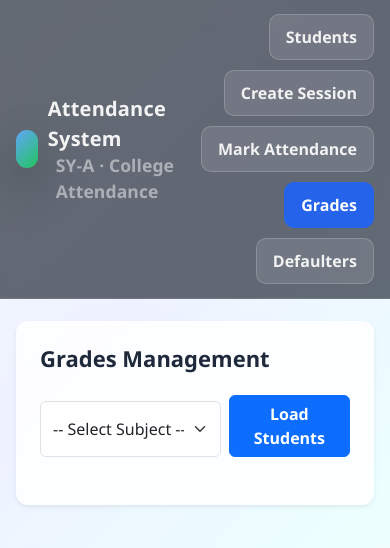
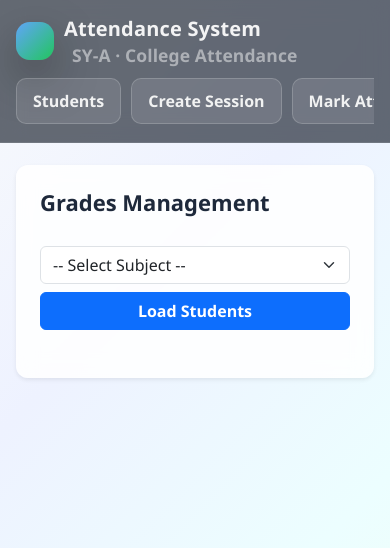
Before and after one commit to HARSHITA-ALTF4/Attendance-manager, a Flask app: page /grades in a window 390 px wide. Shown: the top 548 px of the page. Run offline with Flask 3, Linux system fonts and the light colour scheme; data comes from the database, SQL or seed files in the repository.

Commit message:
Improve mobile responsiveness across templates

```diff
--- a/templates/base.html
+++ b/templates/base.html
@@ -106,6 +106,26 @@
         margin: 0 auto;
         padding: 22px 16px;
       }
+
+      @media (max-width: 768px){
+        .nav-inner{
+          flex-direction: column;
+          align-items: flex-start;
+          gap: 10px;
+        }
+
+        .nav-actions{
+          width: 100%;
+          flex-wrap: nowrap;
+          justify-content: flex-start;
+          overflow-x: auto;
+          padding-bottom: 4px;
+        }
+
+        .pill{
+          white-space: nowrap;
+        }
+      }
     </style>
   </head>
 
--- a/templates/create_session.html
+++ b/templates/create_session.html
@@ -42,6 +42,7 @@
     <p class="muted">Your latest created lectures.</p>
 
     {% if recent and recent|length > 0 %}
+      <div class="table-responsive">
         <table class="mt-2">
           <thead>
             <tr>
@@ -62,6 +63,7 @@
             {% endfor %}
           </tbody>
         </table>
+      </div>
     {% else %}
       <p class="muted" style="margin:0;">No sessions yet. Create your first one.</p>
     {% endif %}
--- a/templates/grades.html
+++ b/templates/grades.html
@@ -6,7 +6,7 @@
 <div class="card p-4 shadow-sm border-0" style="border-radius:12px; background: rgba(255,255,255,0.85); backdrop-filter: blur(10px);">
     <h2 class="mb-4" style="font-weight:800; color:#1e293b;">Grades Management</h2>
 
-    <form method="GET" action="{{ url_for('grades') }}" class="mb-4 d-flex gap-2">
+    <form method="GET" action="{{ url_for('grades') }}" class="mb-4 d-flex flex-column flex-md-row gap-2">
         <select name="subject_id" class="form-select" style="max-width: 400px;">
             <option value="">-- Select Subject --</option>
             {% for sub in subjects %}
@@ -16,7 +16,7 @@
                 </option>
             {% endfor %}
         </select>
-        <button type="submit" class="btn btn-primary px-4 fw-bold">Load Students</button>
+        <button type="submit" class="btn btn-primary px-4 fw-bold w-100">Load Students</button>
     </form>
 
     {% if selected_subject_id %}
--- a/templates/mark_attendance.html
+++ b/templates/mark_attendance.html
@@ -29,6 +29,7 @@
 
     <form method="post">
       <input type="hidden" name="session_id" value="{{ selected_session_id }}">
+      <div class="table-responsive">
         <table class="table table-sm table-striped">
           <thead><tr><th>Roll</th><th>Name</th><th>Present</th></tr></thead>
           <tbody>
@@ -44,6 +45,7 @@
             {% endfor %}
           </tbody>
         </table>
+      </div>
       <button class="btn btn-success">Save Attendance</button>
     </form>
   </div>
--- a/templates/report_defaulters.html
+++ b/templates/report_defaulters.html
@@ -25,6 +25,7 @@
 <div class="card">
   <div class="card-body">
     <h6>Subject: {{ chosen_subject.subject_code }} - {{ chosen_subject.subject_name }}</h6>
+    <div class="table-responsive">
       <table class="table table-sm table-striped mt-3">
         <thead><tr><th>Roll</th><th>Name</th><th>%</th></tr></thead>
         <tbody>
@@ -38,5 +39,6 @@
       </table>
     </div>
   </div>
+</div>
 {% endif %}
 {% endblock %}
--- a/templates/students.html
+++ b/templates/students.html
@@ -32,6 +32,7 @@
     <div class="pro-card">
       <h5 class="mb-3 fw-bold">Students List</h5>
 
+      <div class="table-responsive">
         <table class="table table-sm align-middle">
           <thead class="table-light">
             <tr>
@@ -52,6 +53,7 @@
         </table>
       </div>
     </div>
+  </div>
 
 </div>
 
```
Also changed, not shown: templates/intro.html (+11 -2 lines). Lines whose indentation alone changed are shown as unchanged.
